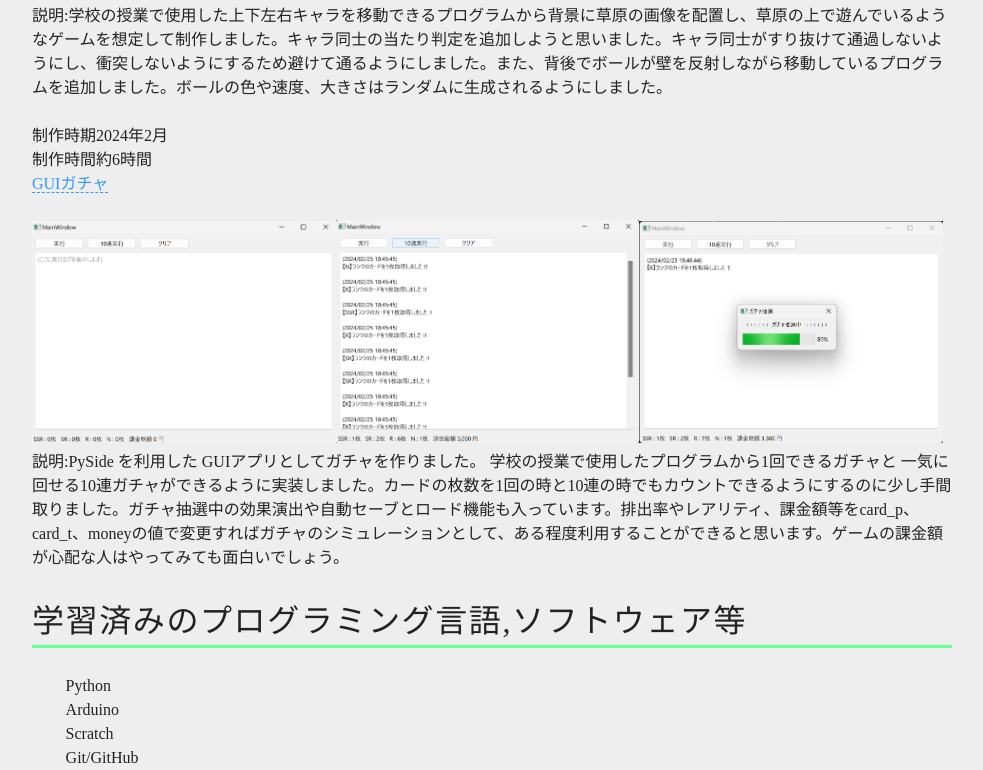
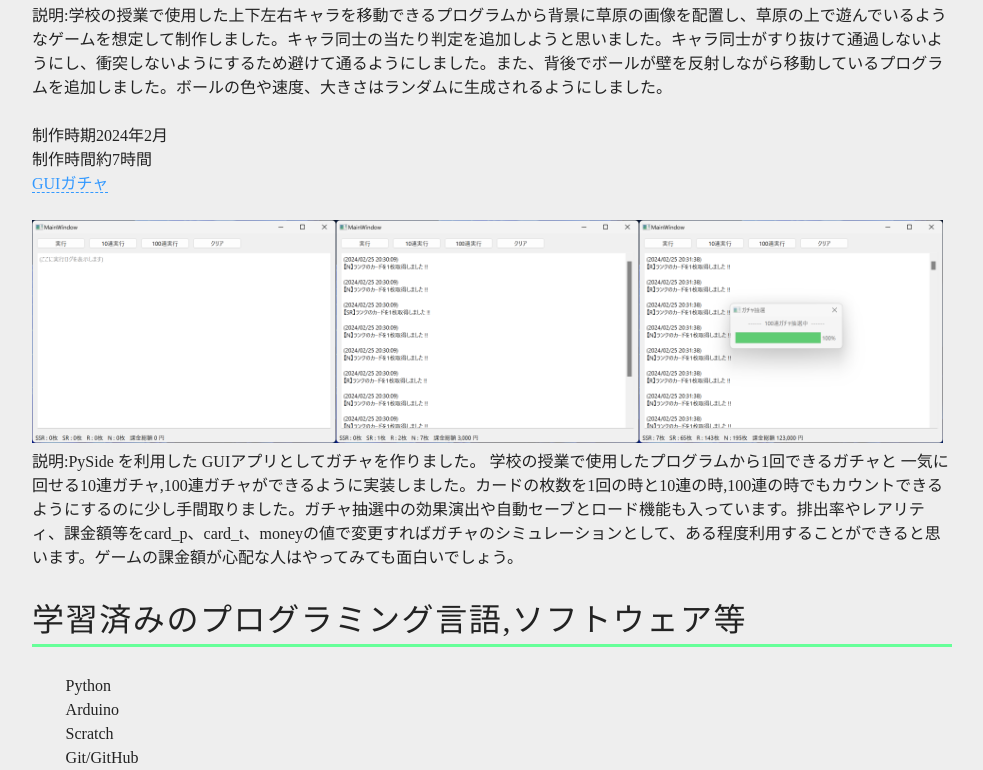
Before and after one commit to Kyushokugorira/Portfolio, a plain HTML site: page index.html in a window 1280 px wide. Shown: the part 686-1456 px from the top of the page, without its empty margins (148-1131 px from the left). Drawn offline with Linux system fonts and the light colour scheme.

Commit message:
update20 index.html

```diff
--- a/index.html
+++ b/index.html
@@ -41,14 +41,14 @@
       <br />
       制作時期2024年2月
       <br />
-      制作時間約6時間
+      制作時間約7時間
       <br />
       <a href="https://github.com/Kyushokugorira/Qt-Playground.git" target="_blank">GUIガチャ</a>
       <br />
       <br />
-      <img src="画像/スクリーンショット 2024-02-25 184451.png" width="33%" /><img src="画像/スクリーンショット 2024-02-25 184559.png" width="33%" /><img src="画像/スクリーンショット 2024-02-25 184752.png" width="33%" />
+      <img src="画像/スクリーンショット 2024-02-25 202951.png" width="33%" /><img src="画像/スクリーンショット 2024-02-25 203013.png" width="33%" /><img src="画像/スクリーンショット 2024-02-25 203216.png" width="33%" />
       <br />
-      説明:PySide を利用した GUIアプリとしてガチャを作りました。 学校の授業で使用したプログラムから1回できるガチャと 一気に回せる10連ガチャができるように実装しました。カードの枚数を1回の時と10連の時でもカウントできるようにするのに少し手間取りました。ガチャ抽選中の効果演出や自動セーブとロード機能も入っています。排出率やレアリティ、課金額等をcard_p、card_t、moneyの値で変更すればガチャのシミュレーションとして、ある程度利用することができると思います。ゲームの課金額が心配な人はやってみても面白いでしょう。
+      説明:PySide を利用した GUIアプリとしてガチャを作りました。 学校の授業で使用したプログラムから1回できるガチャと 一気に回せる10連ガチャ,100連ガチャができるように実装しました。カードの枚数を1回の時と10連の時,100連の時でもカウントできるようにするのに少し手間取りました。ガチャ抽選中の効果演出や自動セーブとロード機能も入っています。排出率やレアリティ、課金額等をcard_p、card_t、moneyの値で変更すればガチャのシミュレーションとして、ある程度利用することができると思います。ゲームの課金額が心配な人はやってみても面白いでしょう。
       <br />
     </p>
     <h2>学習済みのプログラミング言語,ソフトウェア等</h2>
```
Also changed, not shown: 画像/スクリーンショット 2024-02-25 184451.png (deleted), 画像/スクリーンショット 2024-02-25 184559.png (deleted), 画像/スクリーンショット 2024-02-25 184752.png (deleted), 画像/スクリーンショット 2024-02-25 202951.png (added), 画像/スクリーンショット 2024-02-25 203013.png (added), 画像/スクリーンショット 2024-02-25 203216.png (added).
